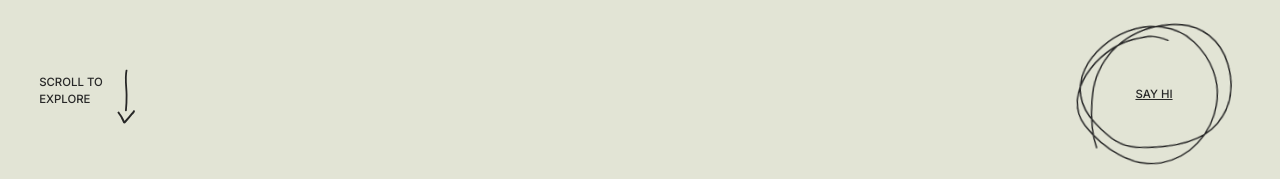
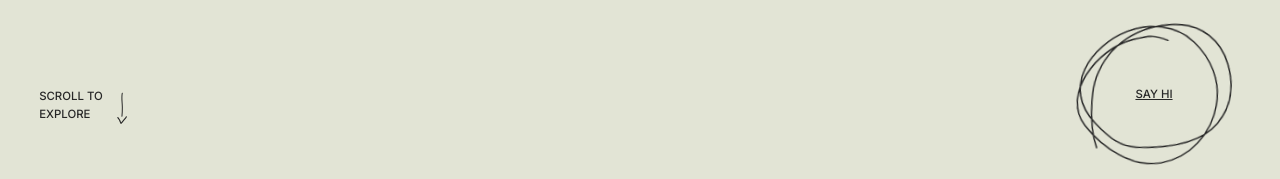
Before and after one commit to nikoleta-dimitrova/portfolio, a website built with Vite: page src/pages/index.html in a window 1280 px wide. Shown: the part 604-783 px from the top of the page. Built offline with nearby package versions, Linux system fonts and the light colour scheme; some packages are replaced by stand-ins of ours; files whose address does not match are found by name; a web font is replaced by a local one.

Commit message:
Fixed: explore arrow

```diff
--- a/src/styles/main.css
+++ b/src/styles/main.css
@@ -193,8 +193,14 @@ nav a {
 .scroll-landing {
   display: flex;
   position: absolute;
+  justify-content: center;
   bottom: calc(82 * var(--scale));
   left: calc(48 * var(--scale));
+}
+
+.scroll-landing img {
+  margin-top: calc(10 * var(--scale));
+  height: calc(40 * var(--scale));
 }
 
 .scroll-landing p,
```
